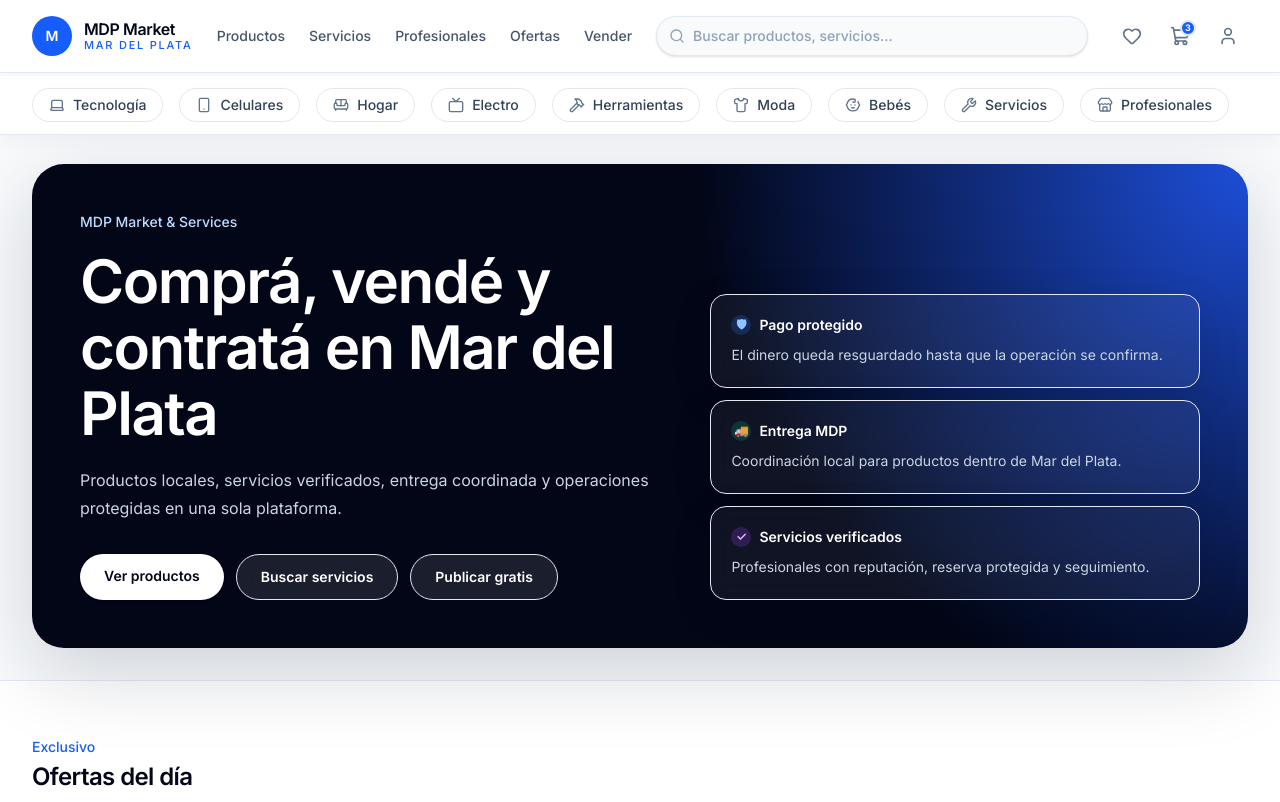
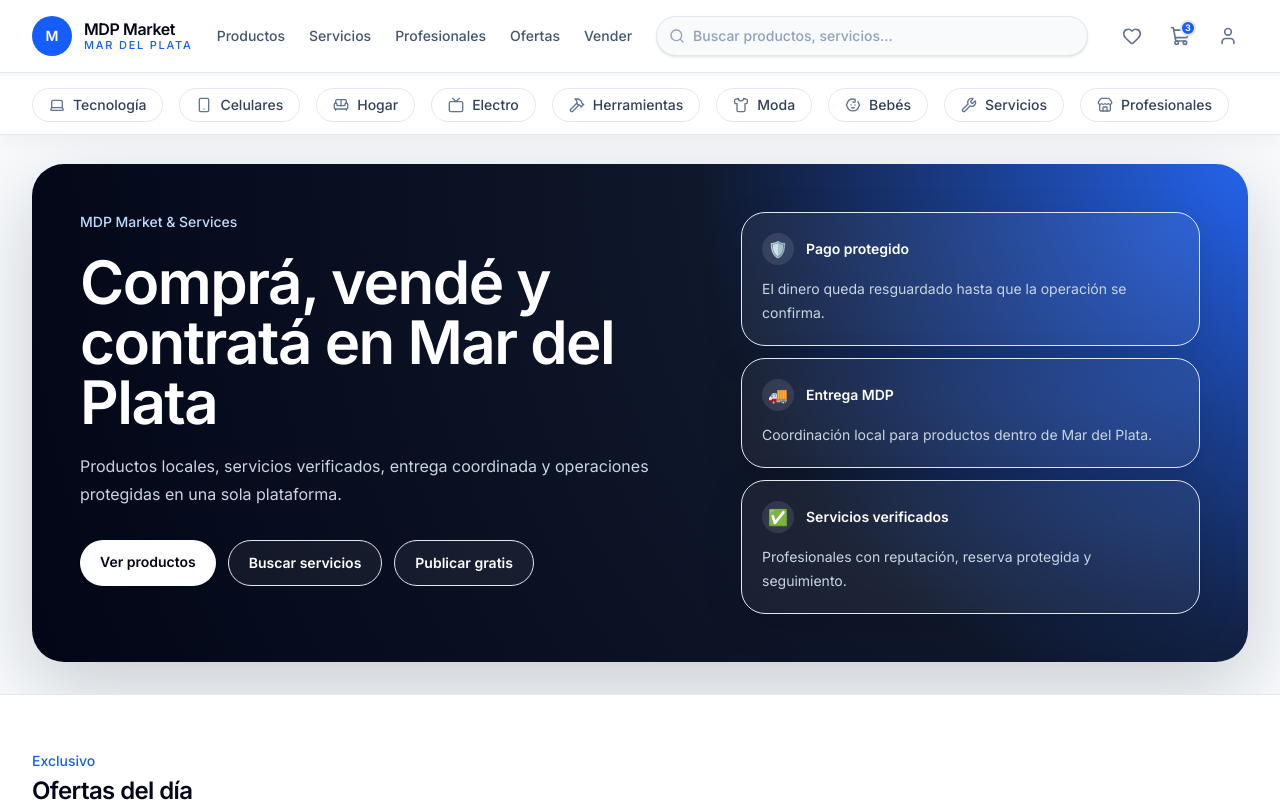
Before and after one commit to Germanmdq/Mdq-Market, a Next.js app: page / in a window 1280 px wide. Shown: the top 802 px of the page. Built offline with nearby package versions, Linux system fonts and the light colour scheme.

Commit message:
fix(UI): remove duplicated headers across pages and refine home hero aesthetics

```diff
--- a/src/app/admin/page.tsx
+++ b/src/app/admin/page.tsx
@@ -19,10 +19,8 @@ export default function AdminPage() {
   const [activeTab, setActiveTab] = useState("dashboard");
 
   return (
-    <div className="min-h-screen bg-slate-50 flex flex-col">
-      <Header />
-
-      <main className="flex-1 max-w-[1440px] mx-auto w-full px-4 py-10 sm:px-6 lg:px-8">
+    <div className="bg-slate-50 min-h-screen">
+      <main className="max-w-[1280px] mx-auto w-full px-4 py-10">
         <div className="mb-10 flex items-center justify-between">
           <div>
             <h1 className="text-3xl font-semibold tracking-tight text-slate-950 flex items-center gap-3">
--- a/src/app/carrito/page.tsx
+++ b/src/app/carrito/page.tsx
@@ -19,10 +19,8 @@ export default function CartPage() {
   const total = items.reduce((acc, item) => acc + item.price, 0);
 
   return (
-    <div className="min-h-screen bg-slate-50 flex flex-col">
-      <Header />
-
-      <main className="flex-1 max-w-[1280px] mx-auto w-full px-4 py-10 sm:px-6 lg:px-8">
+    <div className="bg-slate-50 min-h-screen">
+      <main className="max-w-[1024px] mx-auto w-full px-4 py-8">
         <h1 className="text-3xl font-semibold tracking-tight text-slate-950 mb-8">Tu carrito</h1>
 
         {items.length === 0 ? (
--- a/src/app/mi-cuenta/page.tsx
+++ b/src/app/mi-cuenta/page.tsx
@@ -18,10 +18,8 @@ export default function MiCuentaPage() {
   const [activeTab, setActiveTab] = useState("compras");
 
   return (
-    <div className="min-h-screen bg-slate-50 flex flex-col">
-      <Header />
-
-      <main className="flex-1 max-w-[1280px] mx-auto w-full px-4 py-10 sm:px-6 lg:px-8">
+    <div className="bg-slate-50 min-h-screen">
+      <main className="max-w-[1280px] mx-auto w-full px-4 py-10">
         <div className="mb-10">
           <h1 className="text-3xl font-semibold tracking-tight text-slate-950">Mi Cuenta</h1>
           <p className="text-slate-500 mt-2">Gestioná tus compras, favoritos y datos personales.</p>
--- a/src/app/operaciones/[id]/page.tsx
+++ b/src/app/operaciones/[id]/page.tsx
@@ -18,10 +18,8 @@ const TIMELINE = [
 
 export default function OperationTimelinePage({ params }: { params: { id: string } }) {
   return (
-    <div className="bg-slate-50 min-h-screen flex flex-col">
-      <Header />
-
-      <main className="flex-1 max-w-[800px] mx-auto w-full px-4 py-10 sm:px-6 lg:px-8">
+    <div className="bg-slate-50 min-h-screen">
+      <main className="max-w-[800px] mx-auto w-full px-4 py-10">
 
         <div className="mb-8 flex items-center gap-4">
           <Link href="/mi-cuenta" className="w-10 h-10 bg-white rounded-full flex items-center justify-center border border-slate-200 text-slate-500 hover:text-slate-900 transition-colors shadow-sm">
--- a/src/app/page.tsx
+++ b/src/app/page.tsx
@@ -53,68 +53,90 @@ export default function HomePage() {
       {/* ═══ HERO INTEGRADO ═══ */}
       <section className="w-full bg-slate-50">
         <div className="mx-auto max-w-[1440px] px-4 py-8 sm:px-6 lg:px-8">
-          <div className="relative overflow-hidden rounded-[32px] bg-[radial-gradient(circle_at_top_right,#1d4ed8_0%,#020617_42%,#020617_100%)] shadow-[0_24px_80px_rgba(15,23,42,0.18)]">
-            <div className="relative grid gap-8 p-8 sm:p-10 lg:grid-cols-[1.1fr_0.9fr] lg:p-12">
+          <div className="overflow-hidden rounded-[32px] bg-[radial-gradient(circle_at_top_right,#2563eb_0%,#0f172a_42%,#020617_100%)] shadow-[0_26px_80px_rgba(15,23,42,0.20)]">
+            <div className="grid gap-10 p-8 sm:p-10 lg:grid-cols-[1.15fr_0.85fr] lg:p-12">
+
               <div>
                 <p className="text-sm font-medium text-blue-200">
                   MDP Market & Services
                 </p>
-                <h1 className="mt-4 max-w-3xl text-4xl font-semibold tracking-tight text-white sm:text-5xl lg:text-6xl leading-[1.1]">
+
+                <h1 className="mt-5 max-w-3xl text-4xl font-semibold tracking-tight text-white sm:text-5xl lg:text-6xl">
                   Comprá, vendé y contratá en Mar del Plata
                 </h1>
+
                 <p className="mt-5 max-w-2xl text-base leading-7 text-slate-300">
                   Productos locales, servicios verificados, entrega coordinada y operaciones protegidas en una sola plataforma.
                 </p>
+
                 <div className="mt-8 flex flex-wrap gap-3">
                   <Link
                     href="/productos"
-                    className="rounded-full bg-white px-6 py-3 text-sm font-semibold text-slate-950 transition hover:bg-slate-100 shadow-sm"
+                    className="rounded-full bg-white px-5 py-3 text-sm font-semibold text-slate-950 shadow-sm transition hover:bg-slate-100"
                   >
                     Ver productos
                   </Link>
+
                   <Link
                     href="/servicios"
-                    className="rounded-full border border-white/15 bg-white/10 px-6 py-3 text-sm font-semibold text-white backdrop-blur-md transition hover:bg-white/15"
+                    className="rounded-full border border-white/15 bg-white/[0.06] px-5 py-3 text-sm font-semibold text-white backdrop-blur-md transition hover:bg-white/[0.10]"
                   >
                     Buscar servicios
                   </Link>
+
                   <Link
                     href="/vender"
-                    className="rounded-full border border-white/15 bg-white/10 px-6 py-3 text-sm font-semibold text-white backdrop-blur-md transition hover:bg-white/15"
+                    className="rounded-full border border-white/15 bg-white/[0.06] px-5 py-3 text-sm font-semibold text-white backdrop-blur-md transition hover:bg-white/[0.10]"
                   >
                     Publicar gratis
                   </Link>
                 </div>
               </div>
-              <div className="grid content-end gap-3 sm:grid-cols-2 lg:grid-cols-1">
-                <div className="rounded-2xl border border-white/10 bg-white/[0.06] p-5 backdrop-blur-md shadow-[0_12px_40px_rgba(0,0,0,0.12)] transition hover:bg-white/[0.08]">
-                  <p className="text-sm font-semibold text-white flex items-center gap-2">
-                    <span className="flex h-5 w-5 items-center justify-center rounded-full bg-blue-500/20 text-blue-300 text-xs">🛡</span>
+
+              <div className="grid content-center gap-3">
+                <div className="rounded-3xl border border-white/10 bg-white/[0.06] p-5 backdrop-blur-md shadow-[0_12px_40px_rgba(0,0,0,0.12)]">
+                  <div className="flex items-center gap-3">
+                    <span className="flex h-8 w-8 items-center justify-center rounded-full bg-white/10 text-white">
+                      🛡️
+                    </span>
+                    <p className="text-sm font-semibold text-white">
                       Pago protegido
                     </p>
-                  <p className="mt-2 text-sm leading-6 text-slate-300">
+                  </div>
+                  <p className="mt-3 text-sm leading-6 text-slate-300">
                     El dinero queda resguardado hasta que la operación se confirma.
                   </p>
                 </div>
-                <div className="rounded-2xl border border-white/10 bg-white/[0.06] p-5 backdrop-blur-md shadow-[0_12px_40px_rgba(0,0,0,0.12)] transition hover:bg-white/[0.08]">
-                  <p className="text-sm font-semibold text-white flex items-center gap-2">
-                    <span className="flex h-5 w-5 items-center justify-center rounded-full bg-emerald-500/20 text-emerald-300 text-xs">🚚</span>
+
+                <div className="rounded-3xl border border-white/10 bg-white/[0.06] p-5 backdrop-blur-md shadow-[0_12px_40px_rgba(0,0,0,0.12)]">
+                  <div className="flex items-center gap-3">
+                    <span className="flex h-8 w-8 items-center justify-center rounded-full bg-white/10 text-white">
+                      🚚
+                    </span>
+                    <p className="text-sm font-semibold text-white">
                       Entrega MDP
                     </p>
-                  <p className="mt-2 text-sm leading-6 text-slate-300">
+                  </div>
+                  <p className="mt-3 text-sm leading-6 text-slate-300">
                     Coordinación local para productos dentro de Mar del Plata.
                   </p>
                 </div>
-                <div className="rounded-2xl border border-white/10 bg-white/[0.06] p-5 backdrop-blur-md shadow-[0_12px_40px_rgba(0,0,0,0.12)] transition hover:bg-white/[0.08] sm:col-span-2 lg:col-span-1">
-                  <p className="text-sm font-semibold text-white flex items-center gap-2">
-                    <span className="flex h-5 w-5 items-center justify-center rounded-full bg-purple-500/20 text-purple-300 text-xs">✓</span>
+
+                <div className="rounded-3xl border border-white/10 bg-white/[0.06] p-5 backdrop-blur-md shadow-[0_12px_40px_rgba(0,0,0,0.12)]">
+                  <div className="flex items-center gap-3">
+                    <span className="flex h-8 w-8 items-center justify-center rounded-full bg-white/10 text-white">
+                      ✅
+                    </span>
+                    <p className="text-sm font-semibold text-white">
                       Servicios verificados
                     </p>
-                  <p className="mt-2 text-sm leading-6 text-slate-300">
+                  </div>
+                  <p className="mt-3 text-sm leading-6 text-slate-300">
                     Profesionales con reputación, reserva protegida y seguimiento.
                   </p>
                 </div>
               </div>
+
             </div>
           </div>
         </div>
--- a/src/app/panel/logistica/page.tsx
+++ b/src/app/panel/logistica/page.tsx
@@ -15,10 +15,8 @@ export default function LogisticaPanelPage() {
   const [activeTab, setActiveTab] = useState("rutas");
 
   return (
-    <div className="min-h-screen bg-slate-50 flex flex-col">
-      <Header />
-
-      <main className="flex-1 max-w-[1440px] mx-auto w-full px-4 py-10 sm:px-6 lg:px-8">
+    <div className="bg-slate-50 min-h-screen">
+      <main className="max-w-[1440px] mx-auto w-full px-4 py-10">
         <div className="mb-10 flex items-center justify-between">
           <div>
             <h1 className="text-3xl font-semibold tracking-tight text-slate-950 flex items-center gap-3">
--- a/src/app/panel/vendedor/page.tsx
+++ b/src/app/panel/vendedor/page.tsx
@@ -19,10 +19,8 @@ export default function VendedorPanelPage() {
   const [activeTab, setActiveTab] = useState("entregas");
 
   return (
-    <div className="min-h-screen bg-slate-50 flex flex-col">
-      <Header />
-
-      <main className="flex-1 max-w-[1280px] mx-auto w-full px-4 py-10 sm:px-6 lg:px-8">
+    <div className="bg-slate-50 min-h-screen">
+      <main className="max-w-[1280px] mx-auto w-full px-4 py-10">
         <div className="mb-10 flex items-center justify-between">
           <div>
             <h1 className="text-3xl font-semibold tracking-tight text-slate-950">Panel de Vendedor</h1>
--- a/src/app/vender/page.tsx
+++ b/src/app/vender/page.tsx
@@ -19,10 +19,8 @@ export default function SellPage() {
   };
 
   return (
-    <div className="min-h-screen bg-slate-50 flex flex-col">
-      <Header />
-
-      <main className="flex-1 max-w-[960px] mx-auto w-full px-4 py-10 sm:px-6 lg:px-8">
+    <div className="bg-slate-50 min-h-screen pb-20">
+      <main className="max-w-[800px] mx-auto w-full px-4 py-8 sm:px-6 lg:px-8">
 
         {step === 1 ? (
           <>
```
Lines whose indentation alone changed are shown as unchanged.
